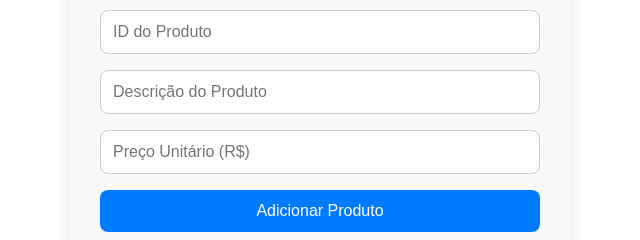
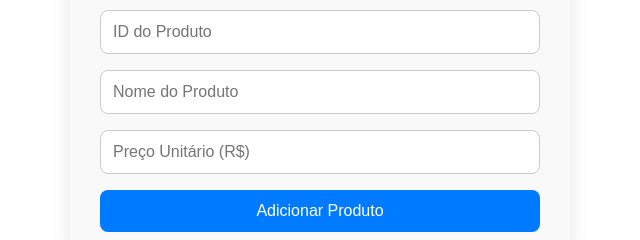
Before and after one commit to RafaelRothmann/T1-ProjArq-Front, a plain HTML site: page pages/adicionar.html in a window 1280 px wide. Shown: the part 286-526 px from the top of the page, 320-960 px from the left. Drawn offline with Linux system fonts and the light colour scheme.

Commit message:
Alterando input em adicionar produto

```diff
--- a/pages/adicionar.html
+++ b/pages/adicionar.html
@@ -26,7 +26,7 @@
         <h1 id="title">Adicionar Produto</h1>
         <form id="form-adicionar">
             <input type="text" id="input-id" placeholder="ID do Produto" required>
-            <input type="text" id="input-descricao" placeholder="Descrição do Produto" required>
+            <input type="text" id="input-descricao" placeholder="Nome do Produto" required>
             <input type="number" id="input-preco" placeholder="Preço Unitário (R$)" required>
             <button type="submit">Adicionar Produto</button>
         </form>
```
